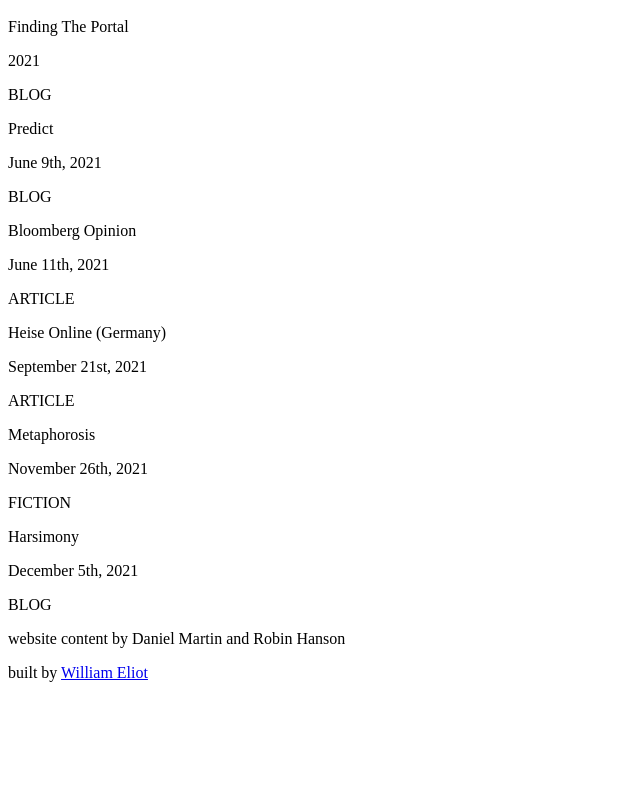
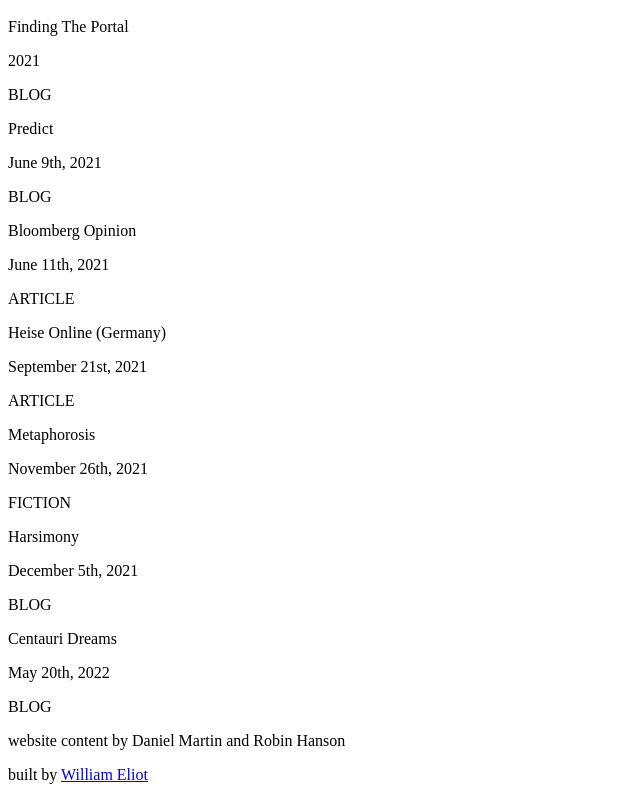
Before and after one commit to 65536william/grabby-aliens, a Next.js app: page /coverage in a window 1280 px wide. Shown: the part 901-1701 px from the top of the page, without its empty margins (0-640 px from the left). Before the commit the page ends 1599 px from the top, so only its background shows below. Built offline with nearby package versions, Linux system fonts and the light colour scheme.

Commit message:
add centauri dreams post

```diff
--- a/pages/coverage.js
+++ b/pages/coverage.js
@@ -87,6 +87,12 @@
     date: "December 5th, 2021",
     tags: ["blog"],
   },
+  {
+    text: "Centauri Dreams",
+    link: "https://www.centauri-dreams.org/2022/05/20/if-loud-aliens-explain-human-earliness-quiet-aliens-are-also-rare-a-review/",
+    date: "May 20th, 2022",
+    tags: ["blog"],
+  },
 ];
 
 const CoveragePage = () => (
```
